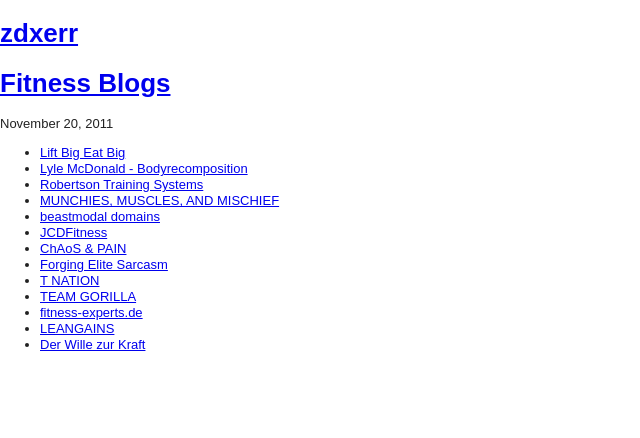
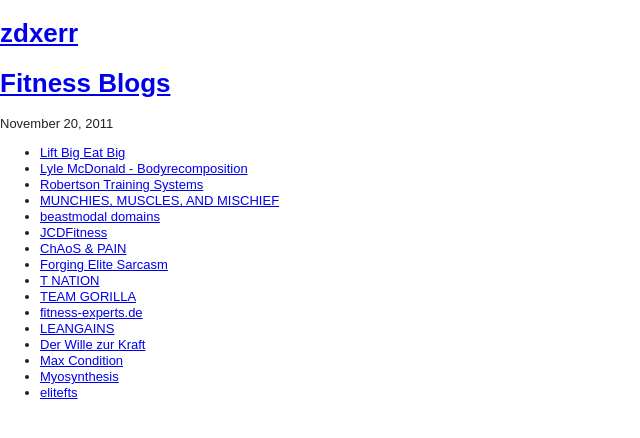
Before and after one commit to zdxerr/zdxerr.github.com, a Jekyll site: the page built from _posts/2011-11-20-fitness-blogs.markdown, in a window 1280 px wide. Shown: the top 438 px of the page, without its empty margins (0-640 px from the left). Built offline with Jekyll 4.4.1, drawn with Linux system fonts in a browser that asks for light colours; nearby versions of some CDN libraries; Markdown is read by kramdown in place of the engine named in the settings.

Commit message:
Update _posts/2011-11-20-fitness-blogs.markdown

```diff
--- a/_posts/2011-11-20-fitness-blogs.markdown
+++ b/_posts/2011-11-20-fitness-blogs.markdown
@@ -17,3 +17,6 @@
 - [fitness-experts.de](http://fitness-experts.de/)
 - [LEANGAINS](http://www.leangains.com/)
 - [Der Wille zur Kraft](http://www.derwillezurkraft.de/)
+- [Max Condition](http://www.maxcondition.com/)
+- [Myosynthesis](http://www.myosynthesis.com/)
+- [elitefts](http://articles.elitefts.net/)
```
